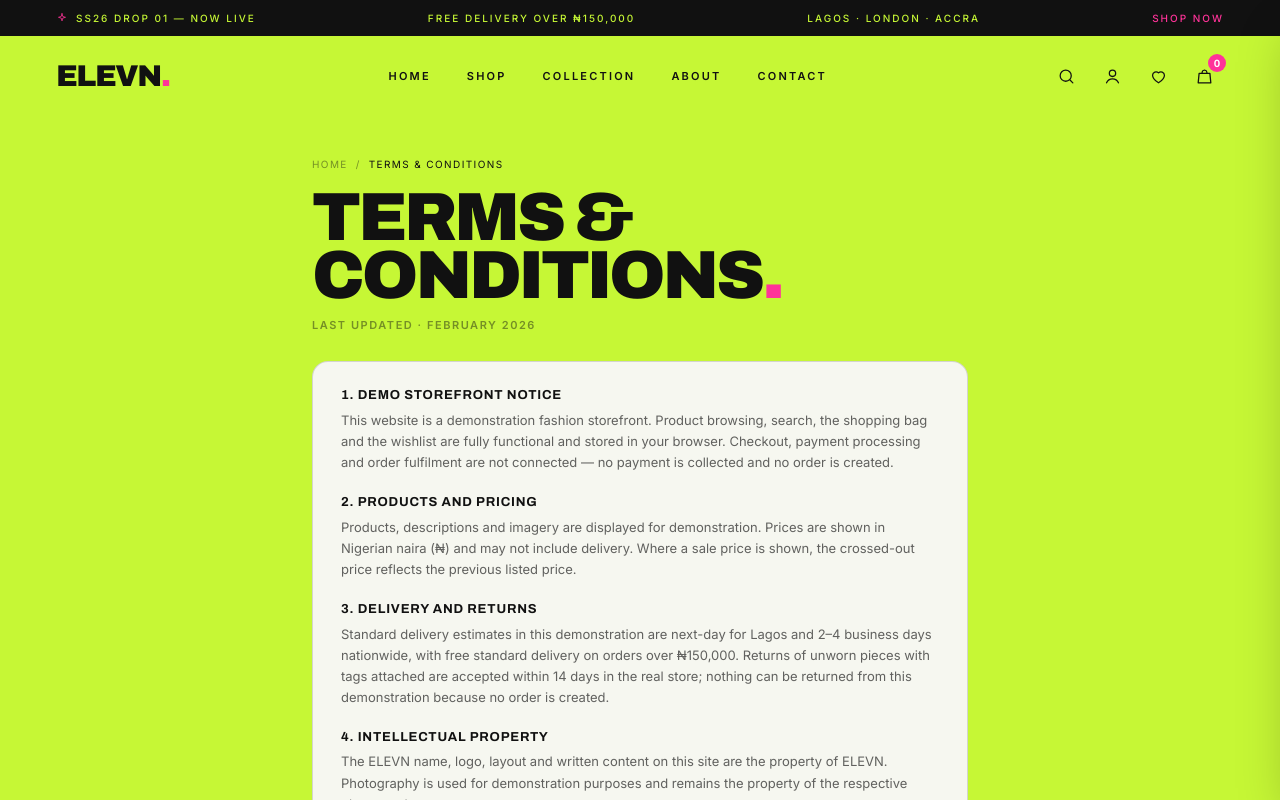
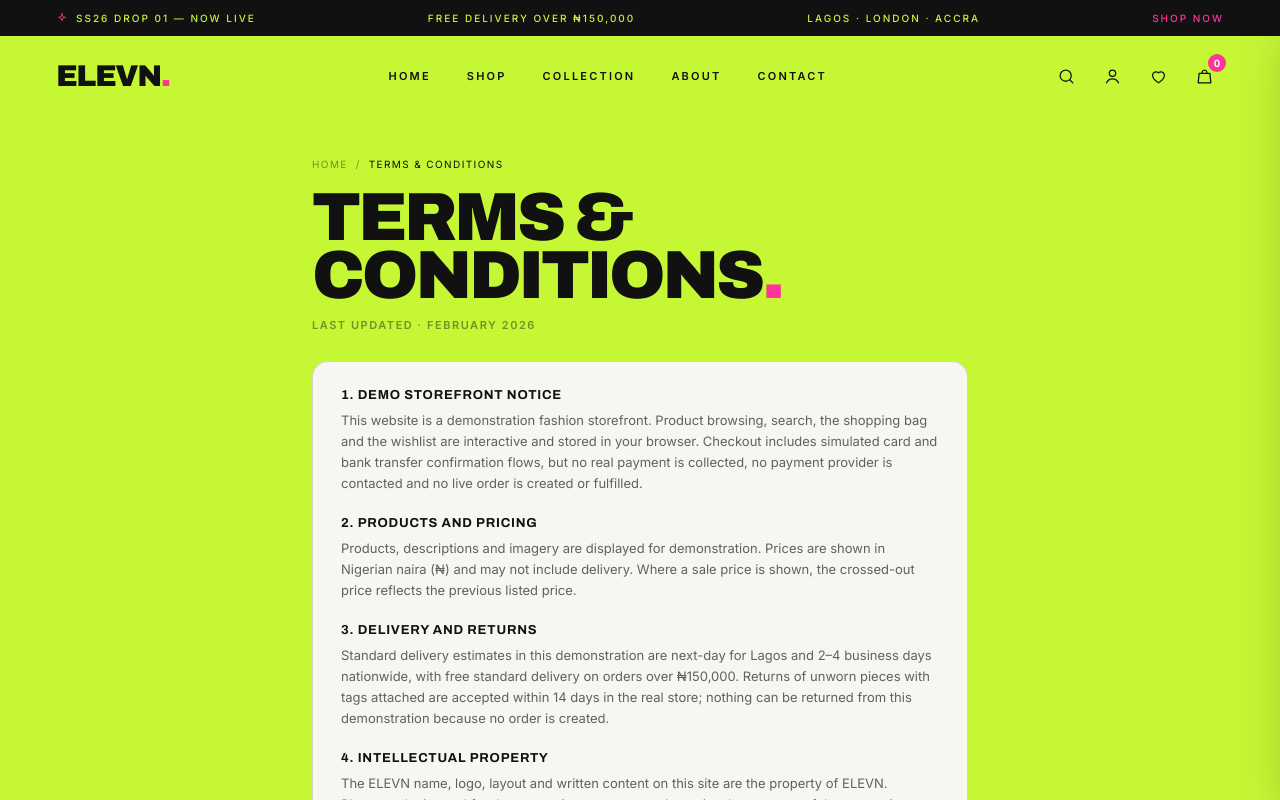
Before and after one commit to dbobmanuel29-hue/elevn, a Next.js app: page /terms in a window 1280 px wide. Shown: the top 800 px of the page. Built offline with nearby package versions, Linux system fonts and the light colour scheme.

Commit message:
Update legal copy for simulated checkout

```diff
--- a/src/app/terms/page.tsx
+++ b/src/app/terms/page.tsx
@@ -11,7 +11,7 @@ const SECTIONS = [
   {
     title: "1. Demo storefront notice",
     body: [
-      "This website is a demonstration fashion storefront. Product browsing, search, the shopping bag and the wishlist are fully functional and stored in your browser. Checkout, payment processing and order fulfilment are not connected — no payment is collected and no order is created.",
+      "This website is a demonstration fashion storefront. Product browsing, search, the shopping bag and the wishlist are interactive and stored in your browser. Checkout includes simulated card and bank transfer confirmation flows, but no real payment is collected, no payment provider is contacted and no live order is created or fulfilled.",
     ],
   },
   {
```
